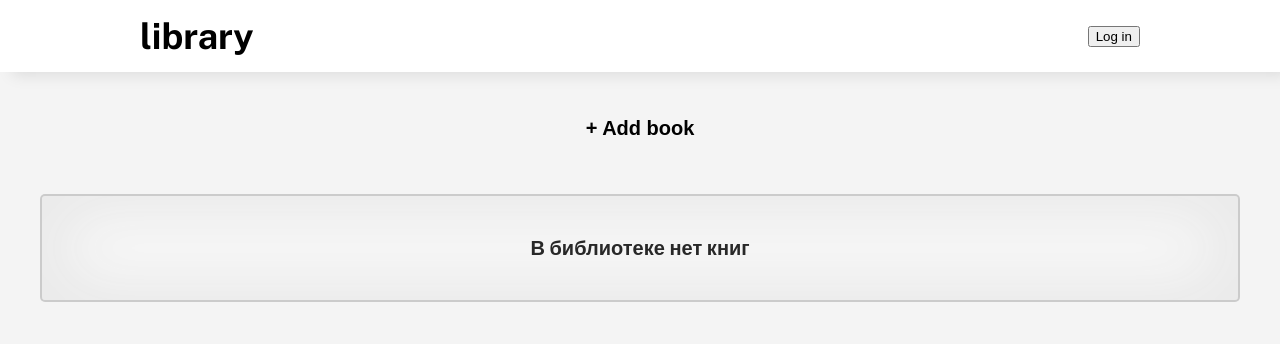
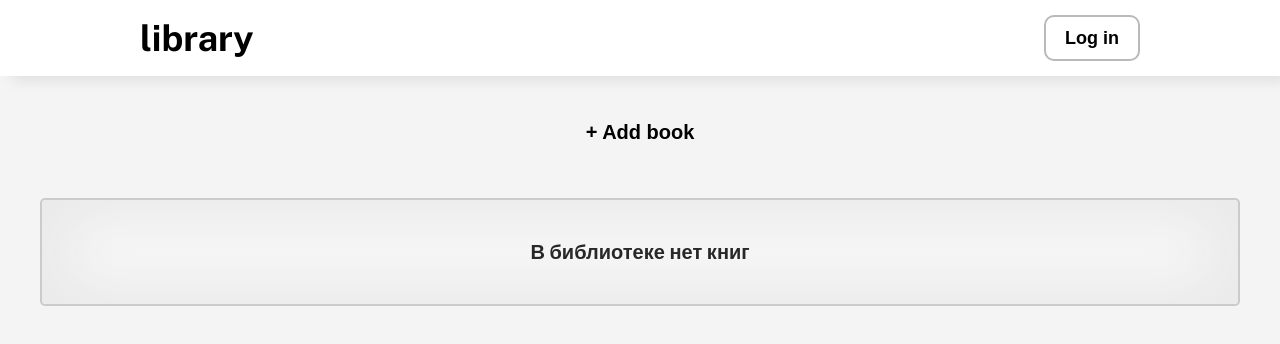
Before and after one commit to Save1i/Library__odin_project, a plain HTML site: page index.html in a window 1280 px wide. Drawn offline with nearby package versions, Linux system fonts and the light colour scheme; a web font is replaced by a local one.

Commit message:
finish app

```diff
--- a/style.css
+++ b/style.css
@@ -68,6 +68,23 @@ ul {
   font-size: 36px;
   font-weight: 700;
 }
+
+.header__login {
+  background-color: inherit;
+  border: 2px solid rgba(139, 139, 139, 0.6);
+  height: 40px;
+  width: 80px;
+  border-radius: 10px;
+  font-size: 18px;
+  font-weight: 600;
+  cursor: pointer;
+  }
+
+  .header__login:hover {
+    border: 2px solid rgba(139, 139, 139, 0.6);
+    background-color: #f0eef1;
+    transition: all 0.3s ease;
+  }
 
 .main {
   margin-top: 50px;
```
